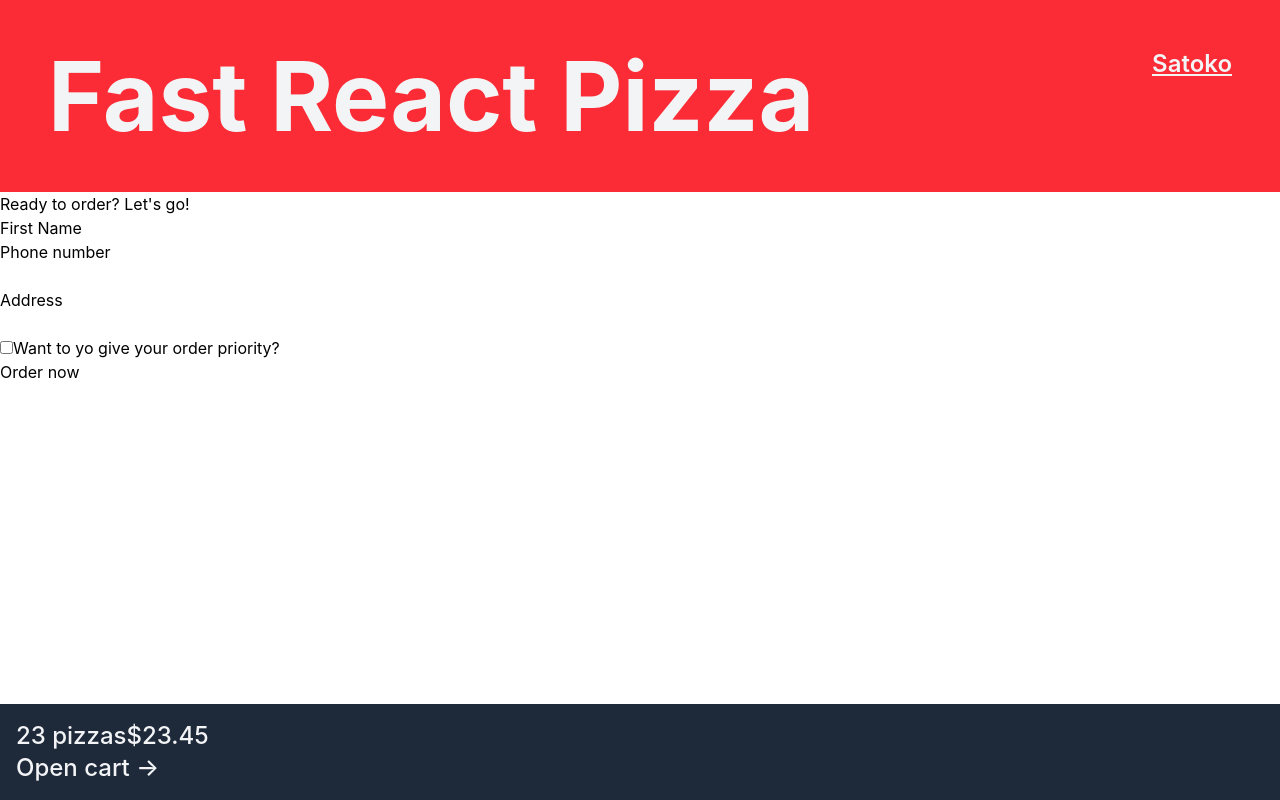
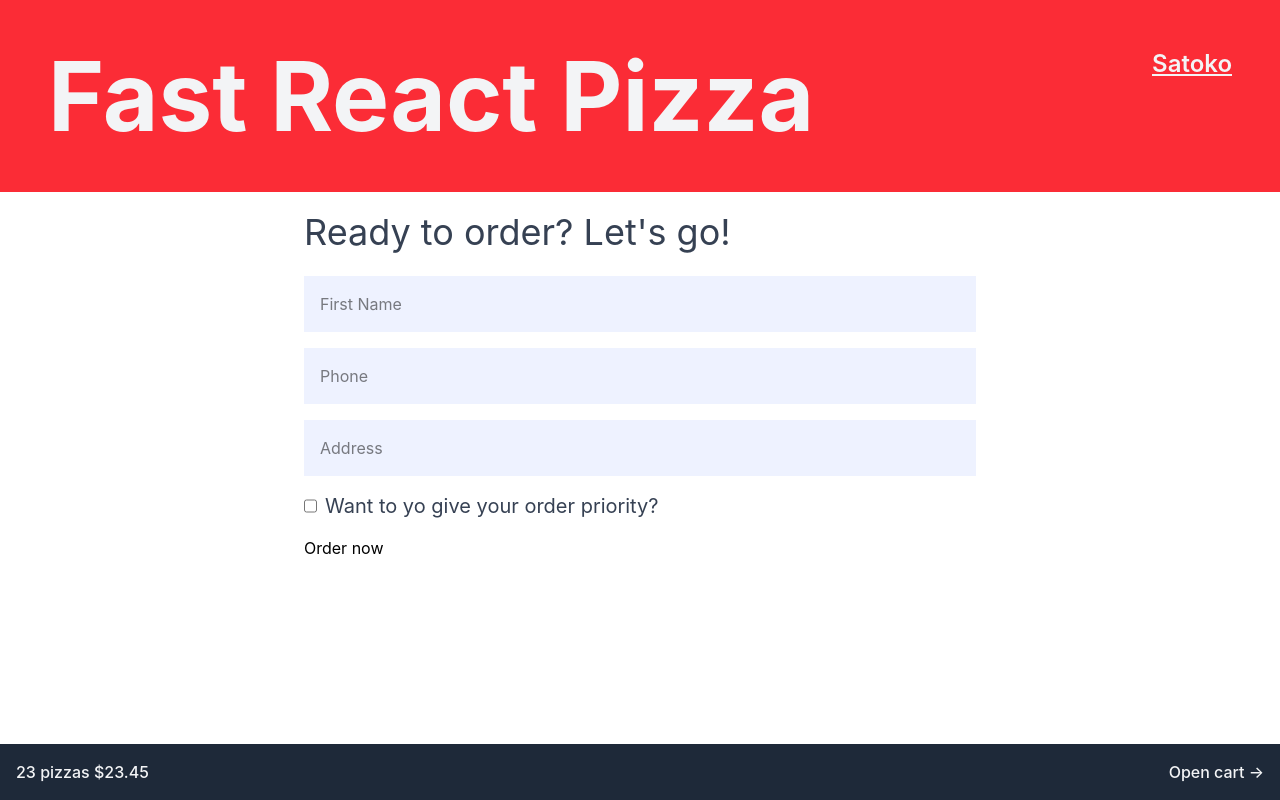
Before and after one commit to PauloHenrique-Hope/fast-react-pizza, a React app: page /order/new in a window 1280 px wide. Built offline with nearby package versions, Linux system fonts and the light colour scheme; the HTML template or start-up script is replaced by a standard one.

Commit message:
Add Form styles

```diff
--- a/src/features/cart/CartOverview.jsx
+++ b/src/features/cart/CartOverview.jsx
@@ -1,9 +1,9 @@
 function CartOverview() {
   return (
-    <footer className="bottom-0 fixed w-full bg-gray-800 text-gray-100 font-medium p-4 sm:text-2xl">
+    <footer className="flex justify-between bottom-0 fixed w-full bg-gray-800 text-gray-100 font-medium p-4 ">
       <p>
         <span>23 pizzas</span>
-        <span>$23.45</span>
+        <span> $23.45</span>
       </p>
       <a href="#">Open cart &rarr;</a>
     </footer>
--- a/src/features/order/CreateOrder.jsx
+++ b/src/features/order/CreateOrder.jsx
@@ -35,30 +35,43 @@ function CreateOrder() {
   const cart = fakeCart;
 
   return (
-    <div>
-      <h2>Ready to order? Let&apos;s go!</h2>
+    <section className="flex flex-col gap-6 px-3 mt-5 sm:px-16 md:w-[800px] xl:w-[800px] xl:mx-auto">
+      <h2 className="text-3xl text-gray-700 sm:text-4xl">
+        Ready to order? Let&apos;s go!
+      </h2>
 
-      <form>
+      <form className="flex flex-col gap-2 xl:gap-4">
         <div>
-          <label>First Name</label>
-          <input type="text" name="customer" required />
+          <input
+            className="p-2 bg-indigo-50 w-full outline-none sm:p-4"
+            type="text"
+            name="customer"
+            required
+            placeholder="First Name"
+          />
         </div>
 
         <div>
-          <label>Phone number</label>
-          <div>
-            <input type="tel" name="phone" required />
-          </div>
+          <input
+            className="p-2 bg-indigo-50 w-full outline-none sm:p-4"
+            type="tel"
+            name="phone"
+            required
+            placeholder="Phone"
+          />
         </div>
 
         <div>
-          <label>Address</label>
-          <div>
-            <input type="text" name="address" required />
-          </div>
+          <input
+            className="p-2 bg-indigo-50 w-full outline-none sm:p-4"
+            type="text"
+            name="address"
+            required
+            placeholder="Address"
+          />
         </div>
 
-        <div>
+        <div className="flex gap-2">
           <input
             type="checkbox"
             name="priority"
@@ -66,14 +79,16 @@ function CreateOrder() {
             // value={withPriority}
             // onChange={(e) => setWithPriority(e.target.checked)}
           />
-          <label htmlFor="priority">Want to yo give your order priority?</label>
+          <label className="text-gray-700 sm:text-xl" htmlFor="priority">
+            Want to yo give your order priority?
+          </label>
         </div>
 
         <div>
           <button>Order now</button>
         </div>
       </form>
-    </div>
+    </section>
   );
 }
 
```
